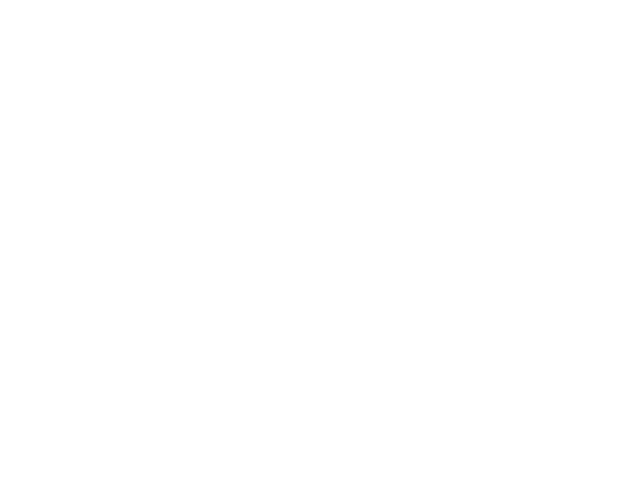
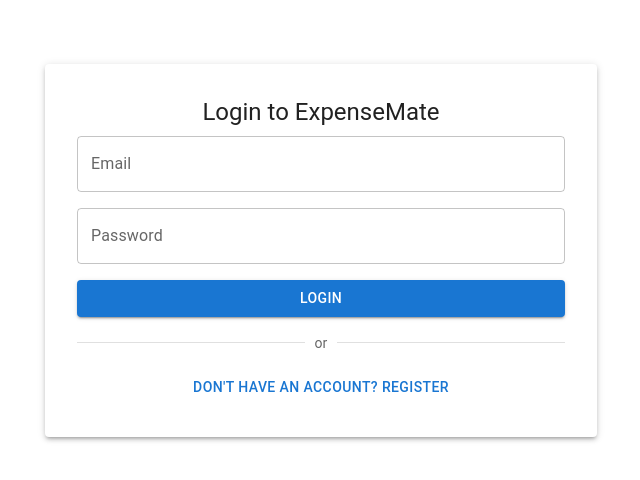
Before and after one commit to Vihan200/expense-mate, a React (Create React App) app: page /login-register in a window 1280 px wide. Before the commit this address had no page. Shown: the top 480 px of the page, without its empty margins (319-959 px from the left). Built offline with nearby package versions, Linux system fonts and the light colour scheme.

Commit message:
add frontend codes

```diff
--- a/package.json
+++ b/package.json
@@ -11,6 +11,7 @@
     "@testing-library/jest-dom": "^6.6.3",
     "@testing-library/react": "^16.2.0",
     "@testing-library/user-event": "^13.5.0",
+    "firebase": "^11.5.0",
     "react": "^19.0.0",
     "react-dom": "^19.0.0",
     "react-router-dom": "^7.4.0",
--- a/src/App.js
+++ b/src/App.js
@@ -5,6 +5,7 @@
 import CreateGroup from './pages/CreateGroup';
 import GroupDetail from './pages/GroupDetail';
 import MyBudgetView from './pages/MyBudgetView';
+import LoginRegister from './pages/LoginRegister';
 
 function App() {
   // return (
@@ -32,6 +33,7 @@
         <Route path="/create-group" element={<CreateGroup />} />
         <Route path="/group/:id" element={<GroupDetail />} />
         <Route path="/my-budget" element={<MyBudgetView />} />
+        <Route path="/login-register" element={<LoginRegister />} />
       </Routes>
     </Router>
   );
--- a/src/components/Navbar.jsx
+++ b/src/components/Navbar.jsx
@@ -9,14 +9,16 @@
   Menu,
   MenuItem,
   Box,
+  Button,
 } from '@mui/material';
 import NotificationsIcon from '@mui/icons-material/Notifications';
 import MenuIcon from '@mui/icons-material/Menu';
+import { useNavigate } from 'react-router-dom';
 
 const Navbar = ({ user }) => {
   const [anchorEl, setAnchorEl] = useState(null);
+  const navigate = useNavigate();
 
-  // Mock notifications
   const notifications = [
     {
       id: 1,
@@ -43,6 +45,12 @@
     setAnchorEl(null);
   };
 
+  const handleLogout = () => {
+    // Temporary hardcoded logout (simulate clearing auth)
+    alert('Logged out!');
+    navigate('/login-register'); // make sure this matches your route
+};
+
   return (
     <AppBar position="static">
       <Toolbar>
@@ -51,14 +59,12 @@
           ExpenseMate
         </Typography>
 
-        {/* Notification Bell */}
         <IconButton color="inherit" onClick={handleOpen}>
           <Badge badgeContent={notifications.length} color="error">
             <NotificationsIcon />
           </Badge>
         </IconButton>
 
-        {/* Notification Dropdown Menu */}
         <Menu
           anchorEl={anchorEl}
           open={Boolean(anchorEl)}
@@ -81,6 +87,10 @@
             ))
           )}
         </Menu>
+
+        <Button color="inherit" onClick={handleLogout} sx={{ ml: 2 }}>
+          Logout
+        </Button>
       </Toolbar>
     </AppBar>
   );
--- /dev/null
+++ b/src/pages/LoginRegister.jsx
@@ -0,0 +1,88 @@
+// src/pages/LoginRegister.jsx
+import React, { useState } from 'react';
+import {
+  Container,
+  TextField,
+  Button,
+  Typography,
+  Paper,
+  Stack,
+  Divider,
+} from '@mui/material';
+import { getAuth, signInWithEmailAndPassword, createUserWithEmailAndPassword } from 'firebase/auth';
+import { initializeApp } from 'firebase/app';
+
+// Firebase config (replace with your project credentials)
+const firebaseConfig = {
+  apiKey: 'YOUR_API_KEY',
+  authDomain: 'YOUR_AUTH_DOMAIN',
+  projectId: 'YOUR_PROJECT_ID',
+  storageBucket: 'YOUR_STORAGE_BUCKET',
+  messagingSenderId: 'YOUR_MESSAGING_SENDER_ID',
+  appId: 'YOUR_APP_ID',
+};
+
+const app = initializeApp(firebaseConfig);
+const auth = getAuth(app);
+
+function LoginRegister() {
+  const [isRegister, setIsRegister] = useState(false);
+  const [email, setEmail] = useState('');
+  const [password, setPassword] = useState('');
+  const [error, setError] = useState('');
+
+  const handleSubmit = async () => {
+    setError('');
+    try {
+      if (isRegister) {
+        await createUserWithEmailAndPassword(auth, email, password);
+        alert('Registered successfully!');
+      } else {
+        await signInWithEmailAndPassword(auth, email, password);
+        alert('Logged in successfully!');
+      }
+    } catch (err) {
+      setError(err.message);
+    }
+  };
+
+  return (
+    <Container maxWidth="sm" sx={{ mt: 8 }}>
+      <Paper elevation={3} sx={{ p: 4 }}>
+        <Typography variant="h5" gutterBottom align="center">
+          {isRegister ? 'Register' : 'Login'} to ExpenseMate
+        </Typography>
+        <Stack spacing={2}>
+          <TextField
+            label="Email"
+            type="email"
+            value={email}
+            onChange={(e) => setEmail(e.target.value)}
+            fullWidth
+          />
+          <TextField
+            label="Password"
+            type="password"
+            value={password}
+            onChange={(e) => setPassword(e.target.value)}
+            fullWidth
+          />
+          {error && <Typography color="error">{error}</Typography>}
+          <Button variant="contained" onClick={handleSubmit} fullWidth>
+            {isRegister ? 'Register' : 'Login'}
+          </Button>
+          <Divider>
+            <Typography variant="body2" color="text.secondary">
+              or
+            </Typography>
+          </Divider>
+          <Button onClick={() => setIsRegister(!isRegister)} fullWidth>
+            {isRegister ? 'Already have an account? Login' : "Don't have an account? Register"}
+          </Button>
+        </Stack>
+      </Paper>
+    </Container>
+  );
+}
+
+export default LoginRegister;
```
Also changed, not shown: 1 other file (tests, documents, lock files or other folders).
